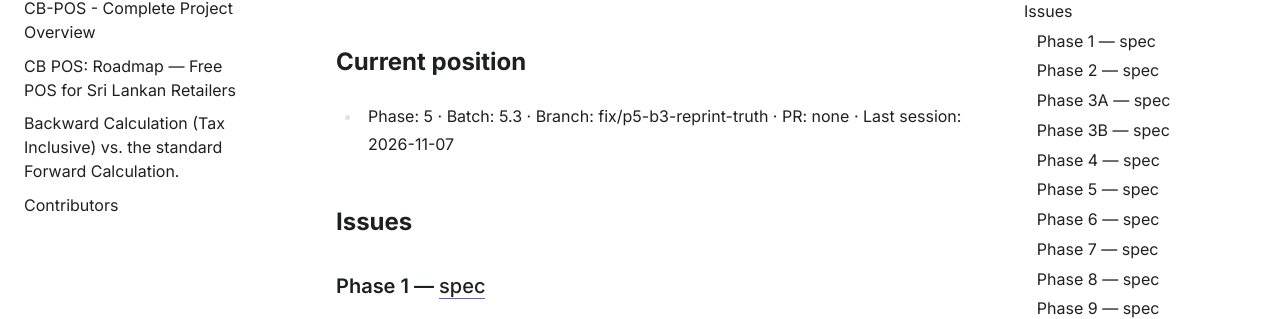
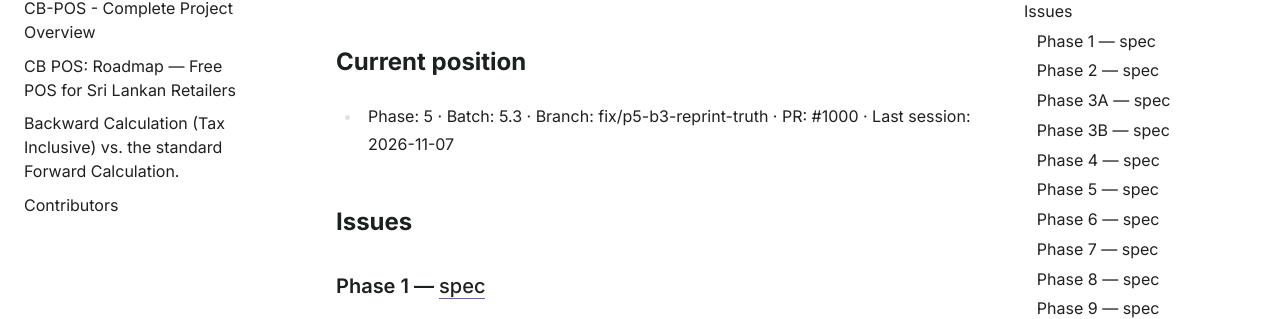
Before and after one commit to HMAHD/CB-POS, a Sphinx documentation site: the page built from docs/remediation/PROGRESS.md, in a window 1280 px wide and 900 px high, scrolled down 974 px. Shown: the part 154-473 px from the top of the window. Built offline with Sphinx 7.4.7, drawn with Linux system fonts in a browser that asks for light colours; pages that are not in the unit, such as notebooks, are missing from menus.

Commit message:
docs(remediation): record PR #1000 for Batch 5.3

```diff
--- a/docs/remediation/PROGRESS.md
+++ b/docs/remediation/PROGRESS.md
@@ -25,7 +25,7 @@ Statuses: `todo` · `in-progress` · `blocked (Q#)` · `pr-open` · `done` (merg
 
 ## Current position
 
-- Phase: 5 · Batch: 5.3 · Branch: fix/p5-b3-reprint-truth · PR: none · Last session: 2026-11-07
+- Phase: 5 · Batch: 5.3 · Branch: fix/p5-b3-reprint-truth · PR: #1000 · Last session: 2026-11-07
 
 ## Issues
 
@@ -137,7 +137,7 @@ Statuses: `todo` · `in-progress` · `blocked (Q#)` · `pr-open` · `done` (merg
 | #896 | Committing a GRN has no permission check (purchase.create_grn is defined but … | medium | 5.1 | done | #998 | 8e4ed10 · Enforce purchase.create_grn on GRN commit, add suppliers.manage and migration |
 | #809 | Settings encryption key is derived from hostname when missing (predictable) | medium | 5.2 | done | #999 | e8d78e6 · Random Fernet key, DPAPI/raw protection at rest, atomic legacy migration, unwrap quarantine |
 | #898 | Excel export writes text cells starting with "=" as live formulas (CSV/formul… | medium | 5.2 | done | #999 | e8d78e6 · Prevent formula injection via XLSX_WRITER_OPTIONS and csv_safe escaping |
-| #911 | Reprint prints voided sales and credit notes as ordinary "Cash Receipt" dupli… | low | 5.3 | pr-open | | ReceiptReprintService, sales.reprint permission & migration, refund document receipt truth, part-refunded note, void disable & tooltip |
+| #911 | Reprint prints voided sales and credit notes as ordinary "Cash Receipt" dupli… | low | 5.3 | pr-open | #1000 | ReceiptReprintService, sales.reprint permission & migration, refund document receipt truth, part-refunded note, void disable & tooltip |
 | #917 | PIN login runs one bcrypt check per active user on the UI thread, freezing th… | low | 5.4 | todo | | |
 | #918 | Three places use the segfault-prone `destroyed` pattern that CLAUDE.md forbid… | low | 5.4 | todo | | |
 
```
